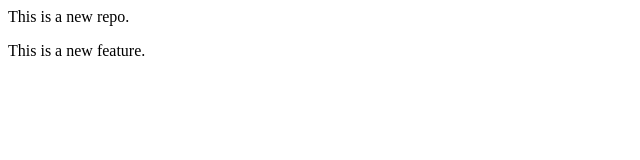
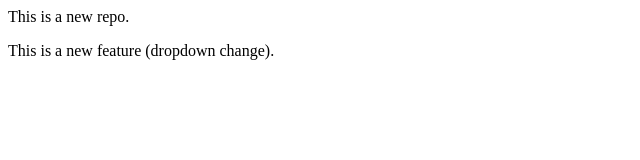
Before and after one commit to Falconcodz/localrepo, a plain HTML site: page index.html in a window 1280 px wide. Shown: the whole page, without its empty margins (0-640 px from the left). Drawn offline with Linux system fonts and the light colour scheme.

Commit message:
dropdown change

```diff
--- a/index.html
+++ b/index.html
@@ -1,2 +1,2 @@
 <p>This is a new repo.</p>
-<p>This is a new feature.</p>
+<p>This is a new feature (dropdown change).</p>
```
